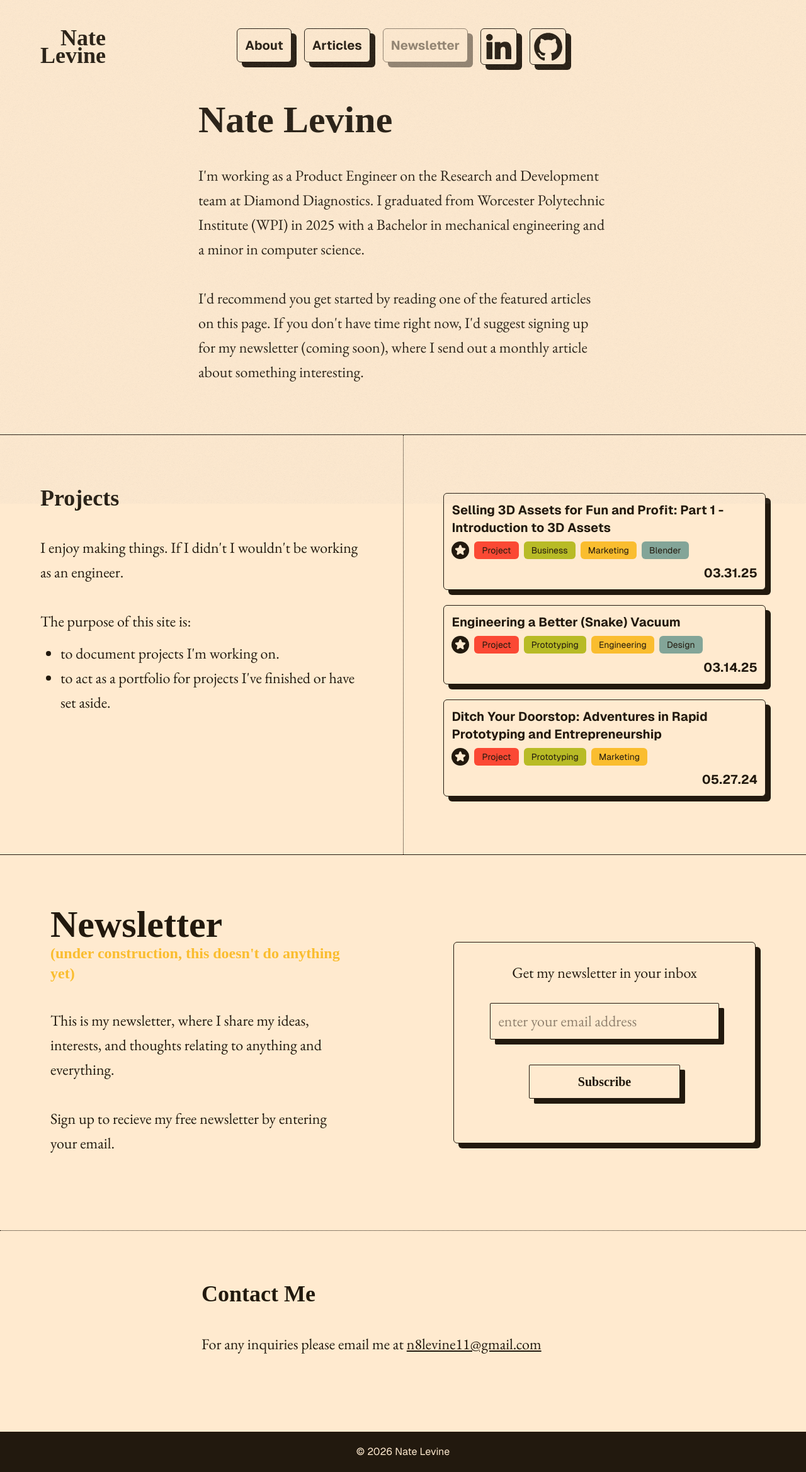
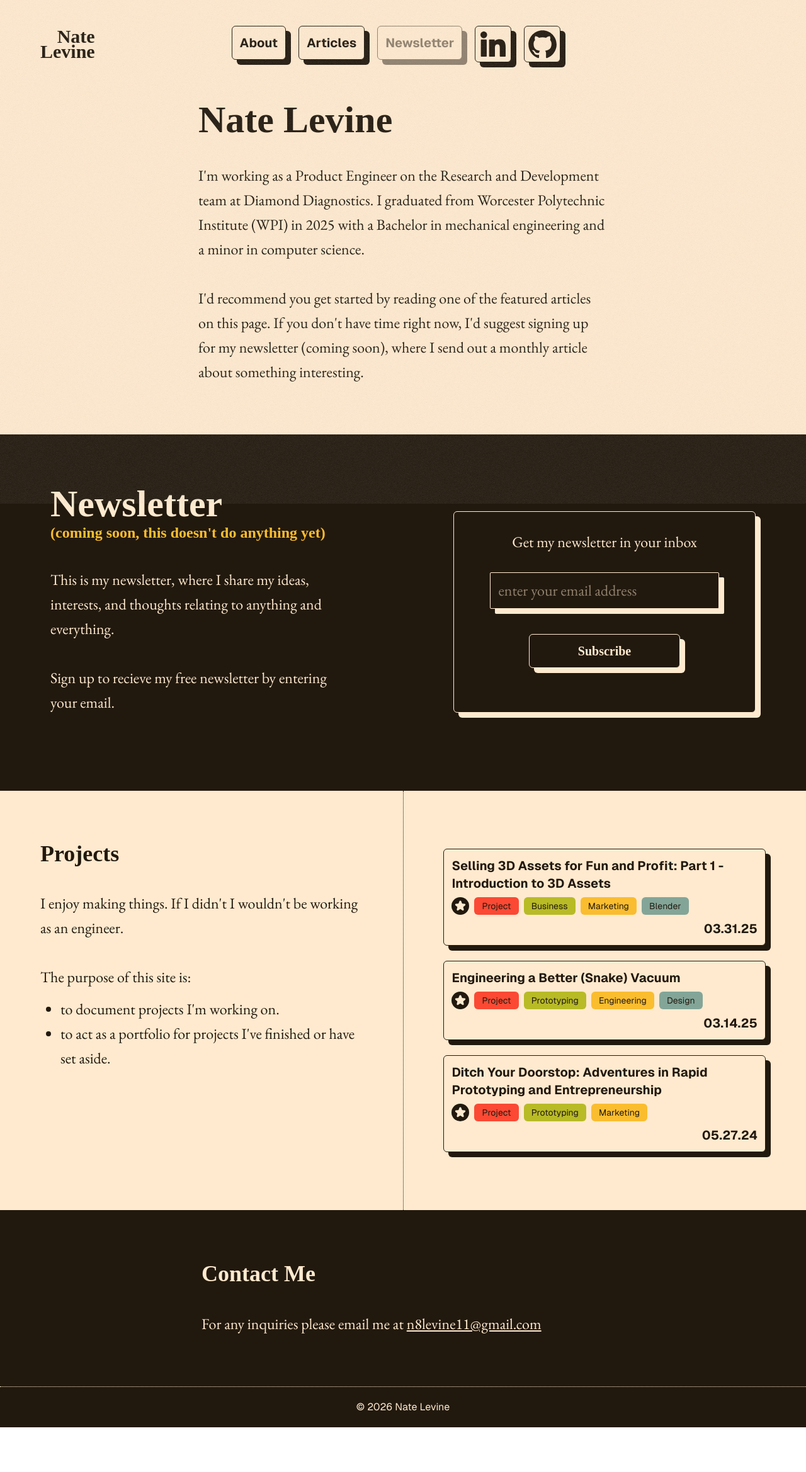
Before and after one commit to nate-levine/nate-levine.com, a Gatsby site: page /about in a window 1280 px wide. Shown: the whole page at 63% size. After the commit the page ends 2267 px from the top, so only its background shows below. Built offline with nearby package versions, Linux system fonts and the light colour scheme; Gatsby itself is replaced by a stand-in of ours; some packages are replaced by stand-ins of ours; a web font is replaced by a local one.

Commit message:
changed stylization

```diff
--- a/src/components/layout.js
+++ b/src/components/layout.js
@@ -33,7 +33,7 @@ const Layout = ({ children }) => {
         <NavigationBar />
       </header>
 
-      <main className="relative bg-primary pt-20 pb-10">
+      <main className="relative bg-primary pt-20">
         {children}
       </main>
 
--- a/src/components/navigationBar.js
+++ b/src/components/navigationBar.js
@@ -27,22 +27,22 @@ const NavigationBar = () => {
         <nav className="flex justify-between items-center w-[90%] mx-auto font-sans font-bold text-xl text-black pt-0 pb-20 md:pb-0">
             <div className="font-bold z-30">
                 <Link to="/">
-                    <div className="nate-levine group relative text-4xl font-serif">
-                        <div className="flex flex-col -space-y-3 justify-left text-right text-black">
+                    <div className="nate-levine group relative text-3xl font-serif">
+                        <div className="flex flex-col -space-y-3 justify-left text-right bg-primary">
                             <div>Nate</div>
                             <div>Levine</div>
                         </div>
                         <div className="grid grid-cols-4 absolute w-full aspect-square">
-                            <div className="static block w-full h-0 group-hover:h-[25%] duration-[75ms] bg-red flex items-center justify-center">
+                            <div className="static block w-full h-0 group-hover:h-[25%] duration-[75ms] bg-red flex items-center justify-center text-3xl">
                                 <span className="opacity-0 group-hover:opacity-100 duration-[75ms] text-primary">.</span>
                             </div>
-                            <div className="static block w-full h-0 group-hover:h-[25%] duration-[150ms] bg-green flex items-center justify-center">
+                            <div className="static block w-full h-0 group-hover:h-[25%] duration-[150ms] bg-green flex items-center justify-center text-3xl">
                                 <span className="opacity-0 group-hover:opacity-100 duration-[75ms] text-primary">d</span>
                             </div>
-                            <div className="static block w-full h-0 group-hover:h-[25%] duration-[225ms] bg-yellow flex items-center justify-center">
+                            <div className="static block w-full h-0 group-hover:h-[25%] duration-[225ms] bg-yellow flex items-center justify-center text-3xl">
                                 <span className="opacity-0 group-hover:opacity-100 duration-[75ms] text-primary">e</span>
                             </div>
-                            <div className="static block w-full h-0 group-hover:h-[25%] duration-[300ms] bg-blue flex items-center justify-center">
+                            <div className="static block w-full h-0 group-hover:h-[25%] duration-[300ms] bg-blue flex items-center justify-center text-3xl">
                                 <span className="opacity-0 group-hover:opacity-100 duration-[75ms] text-primary">v</span>
                             </div>
                         </div>
@@ -53,16 +53,16 @@ const NavigationBar = () => {
                 <ul className="pt-6 pb-10 md:py-0 flex flex-col md:flex-row gap-5 w-[90%] justify-center">
                     <li className="w-full">
                         <Link to="/about" onClick={toggleMenu}>
-                            <div className="w-full md:w-auto p-3 shadow-[8px_8px_0_#22190e] hover:shadow-[8px_8px_0_-1px_#ffeacf,8px_8px_0_#22190e] border-solid border-[1px] border-black rounded-md bg-primary hover:bg-black hover:text-primary duration-0">About</div>
+                            <div className="w-full md:w-auto p-3 shadow-[8px_8px_0_#22190e,8px_8px_0_1px_#ffeacf] hover:shadow-[8px_8px_0_-1px_#ffeacf,8px_8px_0_#22190e] border-solid border-[1px] border-black rounded-md bg-primary hover:bg-black hover:text-primary hover:border-primary duration-0">About</div>
                         </Link>
                     </li>
                     <li className="w-full">
                         <Link to="/articles" onClick={toggleMenu}>
-                            <div className="w-full md:w-auto p-3 shadow-[8px_8px_0_#22190e] hover:shadow-[8px_8px_0_-1px_#ffeacf,8px_8px_0_#22190e] border-solid border-[1px] border-black rounded-md bg-primary hover:bg-black hover:text-primary duration-0">Articles</div>
+                            <div className="w-full md:w-auto p-3 shadow-[8px_8px_0_#22190e,8px_8px_0_1px_#ffeacf] hover:shadow-[8px_8px_0_-1px_#ffeacf,8px_8px_0_#22190e] border-solid border-[1px] border-black rounded-md bg-primary hover:bg-black hover:text-primary hover:border-primary duration-0">Articles</div>
                         </Link>
                     </li>
                     { <li className="w-full">
-                        <div className="w-full md:w-auto p-3 shadow-[8px_8px_0_#22190e] border-solid border-[1px] border-black rounded-md bg-primary duration-0 opacity-[50%]">Newsletter</div>
+                        <div className="w-full md:w-auto p-3 shadow-[8px_8px_0_#22190e,8px_8px_0_1px_#ffeacf] border-solid border-[1px] border-black rounded-md bg-primary duration-0 opacity-[50%]">Newsletter</div>
                     </li> }
                     <li>
                         {/*
@@ -72,7 +72,7 @@ const NavigationBar = () => {
                             Uploaded to: SVG Repo, www.svgrepo.com, Generator: SVG Repo Mixer Tools
                         */}
                         <a href="https://www.linkedin.com/in/nate-levine-/">
-                            <div className="group p-2 bg-primary hover:bg-black border-solid border-black border-[1px] rounded-md shadow-[8px_8px_0_#22190e] hover:shadow-[8px_8px_0_-1px_#ffeacf,8px_8px_0_#22190e] duration-0">
+                            <div className="group p-2 bg-primary hover:bg-black border-solid border-black border-[1px] rounded-md shadow-[8px_8px_0_#22190e,8px_8px_0_1px_#ffeacf] hover:shadow-[8px_8px_0_-1px_#ffeacf,8px_8px_0_#22190e] hover:border-primary duration-0">
                             <svg version="1.1" id="Layer_1" xmlns="http://www.w3.org/2000/svg" viewBox="0 0 310 310" className="h-10">
                                 <g id="XMLID_801_" className="fill-black group-hover:fill-primary duration-0">
                                 <path id="XMLID_802_" d="M72.16,99.73H9.927c-2.762,0-5,2.239-5,5v199.928c0,2.762,2.238,5,5,5H72.16c2.762,0,5-2.238,5-5V104.73
@@ -95,7 +95,7 @@ const NavigationBar = () => {
                             From: https://github.com/logos
                         */}
                         <a href="https://github.com/nate-levine">
-                            <div className="group p-1 bg-primary hover:bg-black border-solid border-black border-[1px] rounded-md hover:stroke-black hover:stroke-[3] shadow-[8px_8px_0_#22190e] hover:shadow-[8px_8px_0_-1px_#ffeacf,8px_8px_0_#22190e] duration-0">
+                            <div className="group p-1 bg-primary hover:bg-black border-solid border-black border-[1px] rounded-md hover:stroke-black hover:stroke-[3] shadow-[8px_8px_0_#22190e,8px_8px_0_1px_#ffeacf] hover:shadow-[8px_8px_0_-1px_#ffeacf,8px_8px_0_#22190e] hover:border-primary duration-0">
                             <svg xmlns="http://www.w3.org/2000/svg" viewBox="-5 -5 105 105" className="h-12">
                                 <path className="fill-black group-hover:fill-primary duration-0" clipRule="evenodd" d="M48.854 0C21.839 0 0 22 0 49.217c0 21.756 13.993 40.172 33.405 46.69 2.427.49 3.316-1.059 3.316-2.362 0-1.141-.08-5.052-.08-9.127-13.59 2.934-16.42-5.867-16.42-5.867-2.184-5.704-5.42-7.17-5.42-7.17-4.448-3.015.324-3.015.324-3.015 4.934.326 7.523 5.052 7.523 5.052 4.367 7.496 11.404 5.378 14.235 4.074.404-3.178 1.699-5.378 3.074-6.6-10.839-1.141-22.243-5.378-22.243-24.283 0-5.378 1.94-9.778 5.014-13.2-.485-1.222-2.184-6.275.486-13.038 0 0 4.125-1.304 13.426 5.052a46.97 46.97 0 0 1 12.214-1.63c4.125 0 8.33.571 12.213 1.63 9.302-6.356 13.427-5.052 13.427-5.052 2.67 6.763.97 11.816.485 13.038 3.155 3.422 5.015 7.822 5.015 13.2 0 18.905-11.404 23.06-22.324 24.283 1.78 1.548 3.316 4.481 3.316 9.126 0 6.6-.08 11.897-.08 13.526 0 1.304.89 2.853 3.316 2.364 19.412-6.52 33.405-24.935 33.405-46.691C97.707 22 75.788 0 48.854 0z"/>
                             </svg>
@@ -110,7 +110,7 @@ const NavigationBar = () => {
                 menuIcon === "Closed"
                 ?
                 // Closed menu icon
-                <button className="menu-button shadow-[8px_8px_0_-2px_#22190e] border-solid border-[1px] border-black p-2 rounded-md bg-primary md:invisible md:w-[8.5vw] duration-0" onClick={toggleMenu}>
+                <button className="menu-button shadow-[8px_8px_0_-1px_#22190e,8px_8px_0_#ffeacf] border-solid border-[1px] border-black p-2 rounded-md bg-primary md:invisible md:w-[8.5vw] duration-0" onClick={toggleMenu}>
                     <svg className="h-10 w-10" id="eEy52ihAnbC1" xmlns="http://www.w3.org/2000/svg" viewBox="0 0 150 100" shapeRendering="geometricPrecision" textRendering="geometricPrecision">
                         <line x1="15" y1="0" x2="135" y2="0" fill="none" stroke="#000" strokeWidth="20" strokeLinecap="round"/>
                         <line x1="15" y1="50" x2="135" y2="50" fill="none" stroke="#000" strokeWidth="20" strokeLinecap="round"/>
@@ -119,7 +119,7 @@ const NavigationBar = () => {
                 </button>
                 :
                 // Open "X" icon
-                <button className="menu-button shadow-[8px_8px_0_-2px_#ffeacf,8px_8px_0_#22190e] border-solid border-[1px] border-black p-2 rounded-md bg-black md:invisible md:w-[8.5vw] duration-0" onClick={toggleMenu}>
+                <button className="menu-button shadow-[8px_8px_0_-1px_#ffeacf,8px_8px_0_#22190e] border-solid border-[1px] border-black p-2 rounded-md bg-black md:invisible md:w-[8.5vw] duration-0" onClick={toggleMenu}>
                     <svg className="h-10 w-10 stroke-primary" id="eEy52ihAnbC1" xmlns="http://www.w3.org/2000/svg" viewBox="0 0 150 100" shapeRendering="geometricPrecision" textRendering="geometricPrecision">
                         <line x1="20" y1="-5" x2="75" y2="50" fill="none" strokeWidth="20" strokeLinecap="round"/>
                         <line x1="20" y1="105" x2="130" y2="-5" fill="none" strokeWidth="20" strokeLinecap="round"/>
--- a/src/pages/about.js
+++ b/src/pages/about.js
@@ -28,6 +28,33 @@ const AboutPage = () => {
                                 out a monthly article about something interesting.
                             </p>
                         </div>
+                        {/* Newsletter Signup */}
+                        { <div className="py-20 border-dotted border-b-[1px] lg:border-b-0 lg:border-b-[1px] border-black text-2xl bg-black text-primary">
+                            <div className="mx-20 mx-auto leading-relaxed flex flex-col lg:flex-row">
+                            <div className="basis-1/2 px-20">
+                                <h1 className="text-left text-6xl font-serif font-bold text-primary">Newsletter</h1>
+                                <h3 className="text-left text-2xl font-serif font-bold text-yellow">(coming soon, this doesn't do anything yet)</h3>
+                                <br />
+                                <p>
+                                This is my newsletter, where I share my ideas, interests, and thoughts relating to anything and everything.
+                                </p>
+                                <br />
+                                <p>
+                                Sign up to recieve my free newsletter by entering your email.
+                                </p>
+                                <br />
+                            </div>
+                            <div className="basis-1/2 px-20 flex items-center">
+                                <div className="font-serif text-2xl m-auto text-center h-[40vh] p-3 pt-8 shadow-[8px_8px_0_#ffeacf] border-solid border-[1px] border-primary rounded-md bg-black my-auto py-auto">
+                                Get my newsletter in your inbox
+                                <input type="email" placeholder="enter your email address" className="placeholder:text-primary placeholder:opacity-[50%] w-[80%] mt-8 p-3 shadow-[8px_8px_0_#ffeacf] border-solid border-[1px] border-primary rounded-sm bg-black outline-none outline-offset-0 border-solid" />
+                                <button className="font-serif text-xl font-bold m-auto text-center w-[240px] mt-10 p-3 shadow-[8px_8px_0_#ffeacf] hover:shadow-[8px_8px_0_-1px_#fabd2f,8px_8px_0_#22190e] border-solid border-[1px] border-primary rounded-md bg-black hover:text-yellow duration-0">
+                                    Subscribe
+                                </button>
+                                </div>
+                            </div>
+                            </div>
+                        </div> }
                         <div className="font-serif flex flex-col lg:flex-row border-solid border-t-[1px] border-b-[1px] border-black">
                             <div className="py-20 flex-1 border-dotted border-b-[1px] lg:border-b-0 lg:border-r-[1px] border-black text-2xl">
                                 <div className="w-[80%] mx-auto leading-relaxed">
@@ -56,34 +83,7 @@ const AboutPage = () => {
                                 </div>
                             </div>
                         </div>
-                        {/* Newsletter Signup */}
-                        { <div className="py-20 border-dotted border-b-[1px] lg:border-b-0 lg:border-b-[1px] border-black text-2xl">
-                            <div className="mx-20 mx-auto leading-relaxed flex flex-col lg:flex-row">
-                            <div className="basis-1/2 px-20">
-                                <h1 className="text-left text-6xl font-serif font-bold text-black">Newsletter</h1>
-                                <h3 className="text-left text-2xl font-serif font-bold text-yellow">(under construction, this doesn't do anything yet)</h3>
-                                <br />
-                                <p>
-                                This is my newsletter, where I share my ideas, interests, and thoughts relating to anything and everything.
-                                </p>
-                                <br />
-                                <p>
-                                Sign up to recieve my free newsletter by entering your email.
-                                </p>
-                                <br />
-                            </div>
-                            <div className="basis-1/2 px-20 flex items-center">
-                                <div className="font-serif text-2xl m-auto text-center h-[40vh] p-3 pt-8 shadow-[8px_8px_0_#22190e] border-solid border-[1px] border-black rounded-md bg-primary my-auto py-auto">
-                                Get my newsletter in your inbox
-                                <input type="email" placeholder="enter your email address" className="placeholder:text-black placeholder:opacity-[50%] w-[80%] mt-8 p-3 shadow-[8px_8px_0_#22190e] border-solid border-[1px] border-black rounded-sm bg-primary outline-none outline-offset-0 border-solid" />
-                                <button className="font-serif text-xl font-bold m-auto text-center w-[240px] mt-10 p-3 shadow-[8px_8px_0_#22190e] hover:shadow-[8px_8px_0_-1px_#fabd2f,8px_8px_0_#22190e] border-solid border-[1px] border-black rounded-sm bg-primary hover:bg-black hover:text-yellow duration-0">
-                                    Subscribe
-                                </button>
-                                </div>
-                            </div>
-                            </div>
-                        </div> }
-                        <div className="flex-1 text-2xl">
+                        <div className="flex-1 text-2xl text-primary bg-black border-b-[1px] border-dotted border-primary">
                             <div className="py-20 w-[85%] sm:w-[640px] mx-auto leading-relaxed">
                                 <h1 className="font-serif font-bold text-4xl pb-10">Contact Me</h1>
                                 <p>
--- a/src/pages/index.js
+++ b/src/pages/index.js
@@ -32,11 +32,11 @@ const IndexPage = () => {
             </div>
           </div>
           {/* Newsletter Signup */}
-          { <div className="py-20 border-dotted border-b-[1px] lg:border-b-0 lg:border-b-[1px] border-black text-2xl">
+          { <div className="py-20 border-dotted border-b-[1px] lg:border-b-0 lg:border-b-[1px] border-black text-2xl bg-black text-primary">
             <div className="mx-20 mx-auto leading-relaxed flex flex-col lg:flex-row">
               <div className="basis-1/2 px-20">
-                <h1 className="text-left text-6xl font-serif font-bold text-black">Newsletter</h1>
-                <h3 className="text-left text-2xl font-serif font-bold text-yellow">(under construction, this doesn't do anything yet)</h3>
+                <h1 className="text-left text-6xl font-serif font-bold text-primary">Newsletter</h1>
+                <h3 className="text-left text-2xl font-serif font-bold text-yellow">(coming soon, this doesn't do anything yet)</h3>
                 <br />
                 <p>
                   This is my newsletter, where I share my ideas, interests, and thoughts relating to anything and everything.
@@ -48,10 +48,10 @@ const IndexPage = () => {
                 <br />
               </div>
               <div className="basis-1/2 px-20 flex items-center">
-                <div className="font-serif text-2xl m-auto text-center h-[40vh] p-3 pt-8 shadow-[8px_8px_0_#22190e] border-solid border-[1px] border-black rounded-md bg-primary my-auto py-auto">
+                <div className="font-serif text-2xl m-auto text-center h-[40vh] p-3 pt-8 shadow-[8px_8px_0_#ffeacf] border-solid border-[1px] border-primary rounded-md bg-black my-auto py-auto">
                   Get my newsletter in your inbox
-                  <input type="email" placeholder="enter your email address" className="placeholder:text-black placeholder:opacity-[50%] w-[80%] mt-8 p-3 shadow-[8px_8px_0_#22190e] border-solid border-[1px] border-black rounded-sm bg-primary outline-none outline-offset-0 border-solid" />
-                  <button className="font-serif text-xl font-bold m-auto text-center w-[240px] mt-10 p-3 shadow-[8px_8px_0_#22190e] hover:shadow-[8px_8px_0_-1px_#fabd2f,8px_8px_0_#22190e] border-solid border-[1px] border-black rounded-sm bg-primary hover:bg-black hover:text-yellow duration-0">
+                  <input type="email" placeholder="enter your email address" className="placeholder:text-primary placeholder:opacity-[50%] w-[80%] mt-8 p-3 shadow-[8px_8px_0_#ffeacf] border-solid border-[1px] border-primary rounded-sm bg-black outline-none outline-offset-0 border-solid" />
+              <button className="font-serif text-xl font-bold m-auto text-center w-[240px] mt-10 p-3 shadow-[8px_8px_0_#ffeacf] hover:shadow-[8px_8px_0_-1px_#fabd2f,8px_8px_0_#22190e] border-solid border-[1px] border-primary rounded-md bg-black hover:text-yellow duration-0">
                     Subscribe
                   </button>
                 </div>
@@ -69,7 +69,7 @@ const IndexPage = () => {
               </Link>
             </div>
           </div>
-          <div className="flex-1 text-2xl">
+          <div className="flex-1 text-2xl text-primary bg-black border-b-[1px] border-dotted border-primary">
               <div className="py-20 w-[85%] sm:w-[640px] mx-auto leading-relaxed">
                   <h1 className="font-serif font-bold text-4xl pb-10">Contact Me</h1>
                   <p>
```
